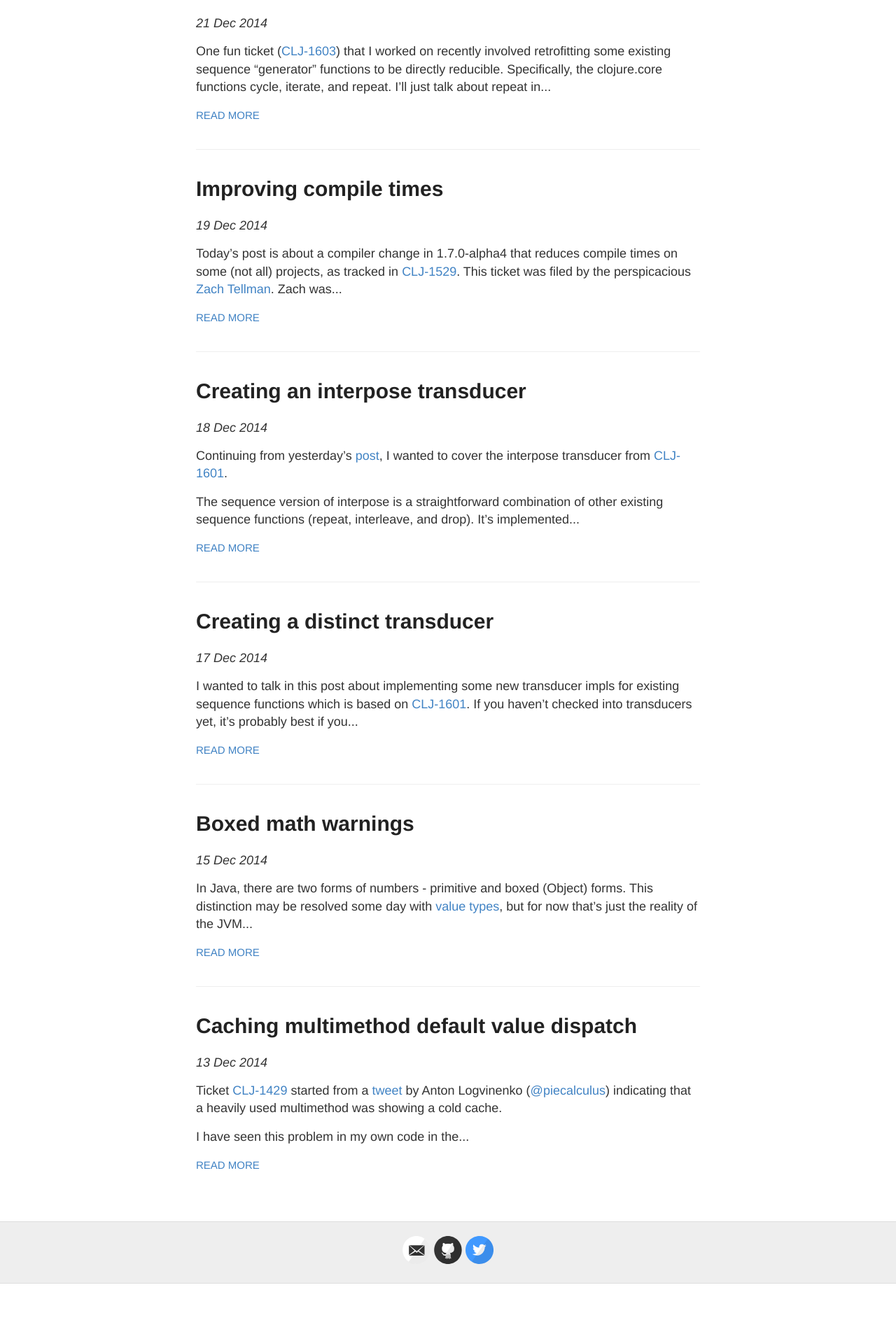
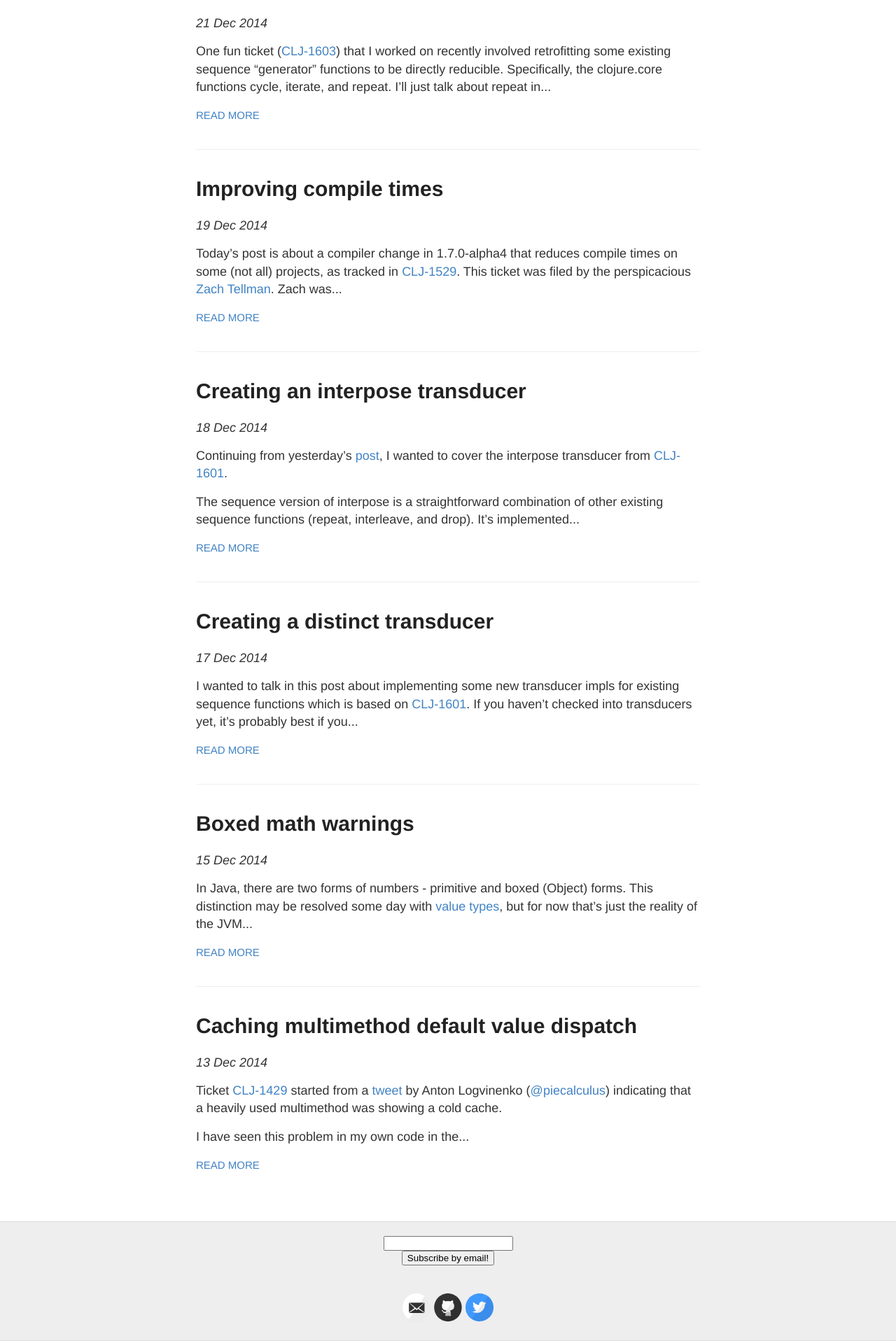
Before and after one commit to insideclojure/insideclojure.github.io, a Jekyll site: the page built from index.html, in a window 1280 px wide. Shown: the part 2024-3940 px from the top of the page at 70% size. Built offline with Jekyll 4.4.1, drawn with Linux system fonts in a browser that asks for light colours; comment, search, counter and statistics services are not loaded; before the commit the page ends 3858 px from its top, so only the background shows below that.

Commit message:
email signup

```diff
--- /dev/null
+++ b/_includes/email-form.html
@@ -0,0 +1,24 @@
+<!-- Begin MailChimp Signup Form -->
+<link href="//cdn-images.mailchimp.com/embedcode/naked-081711.css" rel="stylesheet" type="text/css">
+<style type="text/css">
+	#mc_embed_signup{clear:left; font:10px Helvetica,Arial,sans-serif; margin-left:auto; margin-right:auto;}
+	#mc_embed_signup .indicates-required {text-align:right; font-size:14px; margin-right:4%;}
+
+	/* Add your own MailChimp form style overrides in your site stylesheet or in this style block.
+	   We recommend moving this block and the preceding CSS link to the HEAD of your HTML file. */
+</style>
+<div id="mc_embed_signup">
+<form action="//insideclojure.us9.list-manage.com/subscribe/post?u=4b0d8dcd0314875a76a6be22f&amp;id=dba0bb29de" method="post" id="mc-embedded-subscribe-form" name="mc-embedded-subscribe-form" class="validate" target="_blank" novalidate>
+    <div id="mc_embed_signup_scroll">
+	<input type="email" value="" name="EMAIL" class="required email" id="mce-EMAIL">
+	<div id="mce-responses" class="clear">
+		<div class="response" id="mce-error-response" style="display:none"></div>
+		<div class="response" id="mce-success-response" style="display:none"></div>
+	</div>    <!-- real people should not fill this in and expect good things - do not remove this or risk form bot signups-->
+    <div style="position: absolute; left: -5000px;"><input type="text" name="b_4b0d8dcd0314875a76a6be22f_dba0bb29de" tabindex="-1" value=""></div>
+    <input type="submit" value="Subscribe by email!" name="subscribe" id="mc-embedded-subscribe" class="button">
+    </div>
+</form>
+</div>
+<script type='text/javascript' src='//s3.amazonaws.com/downloads.mailchimp.com/js/mc-validate.js'></script><script type='text/javascript'>(function($) {window.fnames = new Array(); window.ftypes = new Array();fnames[0]='EMAIL';ftypes[0]='email';fnames[1]='FNAME';ftypes[1]='text';fnames[2]='LNAME';ftypes[2]='text';}(jQuery));var $mcj = jQuery.noConflict(true);</script>
+<!--End mc_embed_signup-->
--- a/_layouts/default.html
+++ b/_layouts/default.html
@@ -47,6 +47,9 @@
     <div class="wrapper-footer">
       <div class="container">
         <footer class="footer">
+  	  	  {% include email-form.html %}
+        </footer>
+        <footer class="footer">
           {% include svg-icons.html %}
         </footer>
       </div>
```
